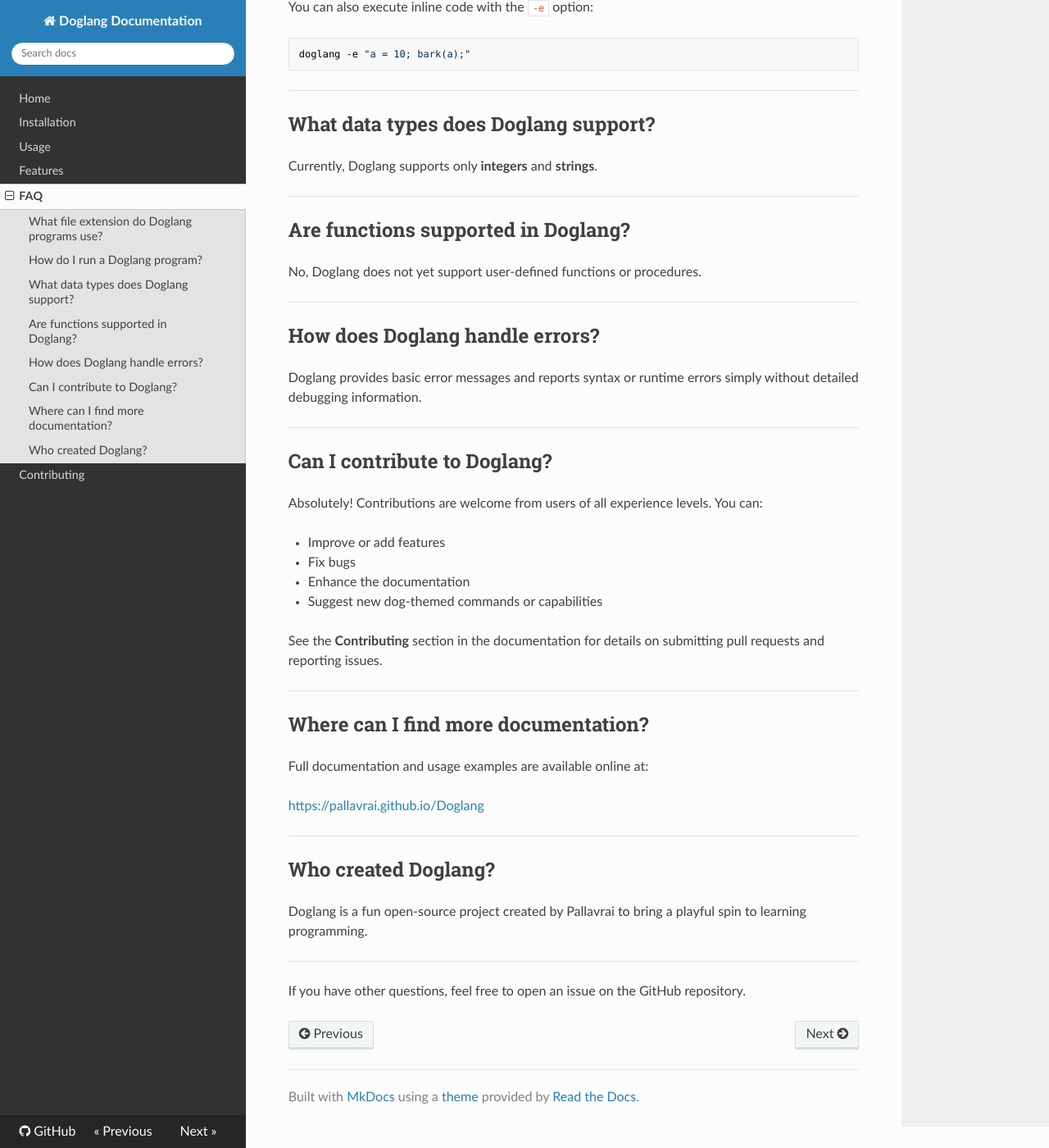
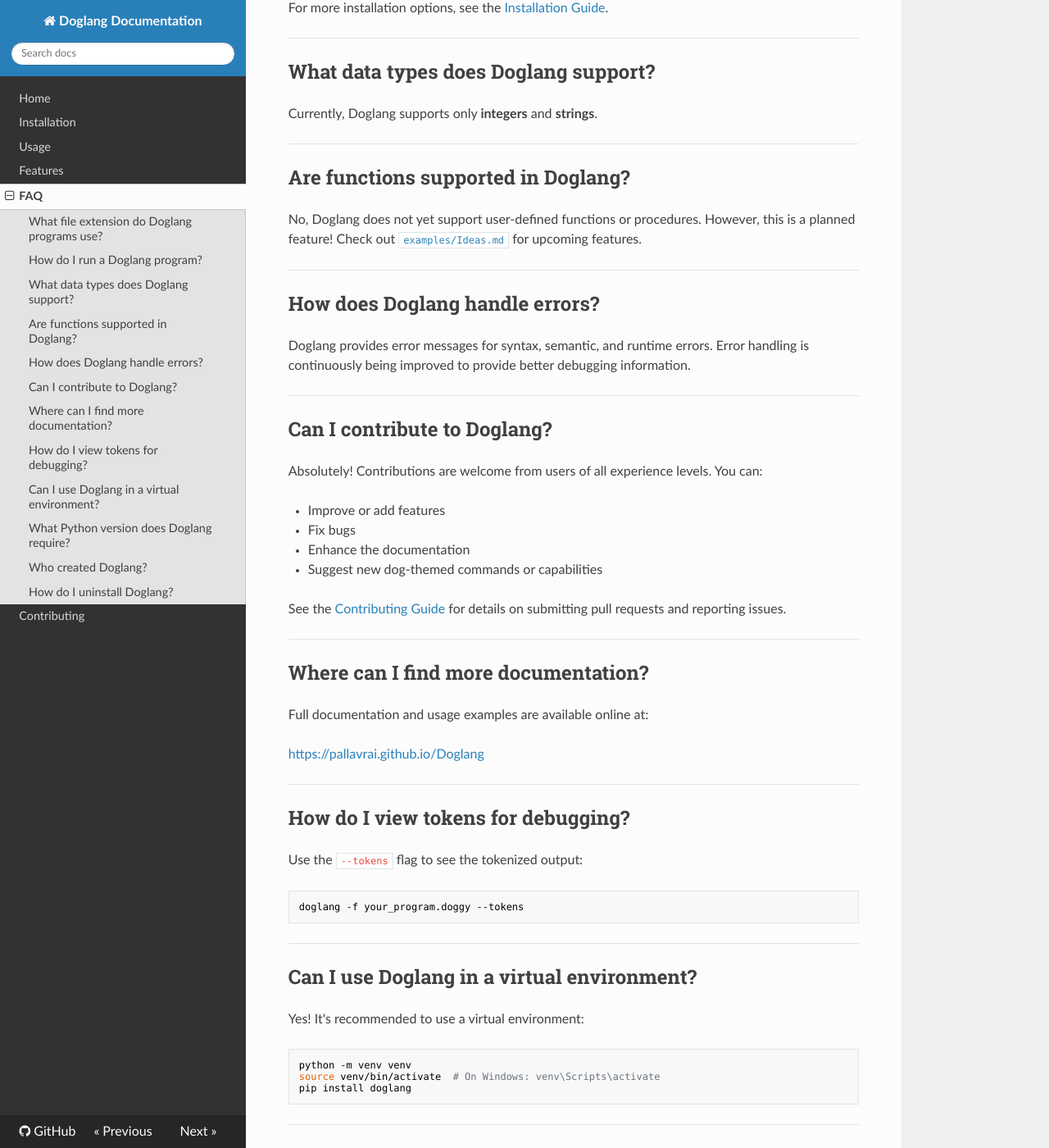
Before and after one commit to Pallavrai/Doglang, an MkDocs documentation site: the page built from docs/faq.md, in a window 1280 px wide and 1400 px high, scrolled down 582 px. Shown: the whole window at 82% size. Built offline with MkDocs 1.6.1, drawn with Linux system fonts in a browser that asks for light colours; nearby versions of some CDN libraries; some of the changed text lies outside the part shown.

Commit message:
Update FAQ and installation documentation for clarity and accuracy

````diff
--- a/docs/faq.md
+++ b/docs/faq.md
@@ -10,20 +10,17 @@
 
 ## How do I run a Doglang program?
 
-If Doglang is installed via PyPI, run:
+After installing Doglang, run:
 ```bash
 doglang -f your_program.doggy
-```
-
-If running from the cloned repository, use:
-```bash
-python doglang.py -f your_program.doggy
 ```
 
 You can also execute inline code with the `-e` option:
 ```bash
 doglang -e "a = 10; bark(a);"
 ```
+
+For more installation options, see the [Installation Guide](installation.md).
 
 ---
 
@@ -35,13 +32,13 @@
 
 ## Are functions supported in Doglang?
 
-No, Doglang does not yet support user-defined functions or procedures.
+No, Doglang does not yet support user-defined functions or procedures. However, this is a planned feature! Check out [`examples/Ideas.md`](https://github.com/Pallavrai/Doglang/blob/main/examples/Ideas.md) for upcoming features.
 
 ---
 
 ## How does Doglang handle errors?
 
-Doglang provides basic error messages and reports syntax or runtime errors simply without detailed debugging information.
+Doglang provides error messages for syntax, semantic, and runtime errors. Error handling is continuously being improved to provide better debugging information.
 
 ---
 
@@ -54,7 +51,7 @@
 - Enhance the documentation
 - Suggest new dog-themed commands or capabilities
 
-See the **Contributing** section in the documentation for details on submitting pull requests and reporting issues.
+See the [Contributing Guide](CONTRIBUTING.md) for details on submitting pull requests and reporting issues.
 
 ---
 
@@ -66,10 +63,45 @@
 
 ---
 
-## Who created Doglang?
+## How do I view tokens for debugging?
 
-Doglang is a fun open-source project created by Pallavrai to bring a playful spin to learning programming.
+Use the `--tokens` flag to see the tokenized output:
+```bash
+doglang -f your_program.doggy --tokens
+```
 
 ---
 
-If you have other questions, feel free to open an issue on the GitHub repository.
+## Can I use Doglang in a virtual environment?
+
+Yes! It's recommended to use a virtual environment:
+```bash
+python -m venv venv
+source venv/bin/activate  # On Windows: venv\Scripts\activate
+pip install doglang
+```
+
+---
+
+## What Python version does Doglang require?
+
+Doglang requires Python 3.6 or higher.
+
+---
+
+## Who created Doglang?
+
+Doglang is a fun open-source project created by Pallav Rai to bring a playful spin to learning programming and language design.
+
+---
+
+## How do I uninstall Doglang?
+
+Simply run:
+```bash
+pip uninstall doglang
+```
+
+---
+
+If you have other questions, feel free to open an issue on the [GitHub repository](https://github.com/Pallavrai/Doglang).
--- a/docs/installation.md
+++ b/docs/installation.md
@@ -28,11 +28,18 @@
 
 ---
 
-## Option 2: Clone from GitHub
+## Option 2: Install from GitHub Repository
 
-You can also clone the Doglang source repository to your local machine and run it directly.
+You can install Doglang directly from the GitHub repository.
 
-### Steps
+### Method A: Direct Install from GitHub
+
+Install directly using pip:
+```bash
+pip install git+https://github.com/Pallavrai/Doglang.git
+```
+
+### Method B: Clone and Install Locally
 
 1. Clone the repository:
 ```bash
@@ -41,32 +48,36 @@
 
 2. Change into the project directory:
 ```bash
-cd Doglang
+cd doglang
 ```
 
-3. (Optional) It is recommended to use a Python virtual environment:
+3. Install the package:
 ```bash
-python -m venv venv
-source venv/bin/activate # On Windows use venv\Scripts\activate
+pip install .
 ```
 
-4. Install required dependencies:
+**For development (editable install):**
 ```bash
-pip install -r requirements.txt
+pip install -e .
+```
+
+This allows you to make changes to the source code and see them reflected immediately without reinstalling.
+
+### Verify Installation
+
+After installation, verify it works:
+```bash
+doglang --help
 ```
 
 ---
 
 ## Running Doglang Programs
 
+Once installed (via any method above), use the `doglang` command:
+
 ### Running a program from a file
 
-If you cloned the repo, run:
-```bash
-python doglang.py -f your_program.doggy
-```
-
-If installed via PyPI:
 ```bash
 doglang -f your_program.doggy
 ```
@@ -74,29 +85,119 @@
 ### Running code directly from command line
 
 Execute inline commands:
+```bash
+doglang -e "a = 10; bark(a);"
+```
 
-If cloned:
+### Example with sample files
+
+Try the included examples:
 ```bash
-python doglang.py -e "a = 10; bark(a);"
+doglang -f examples/prog1.doggy
+doglang -f examples/conditions.doggy
 ```
 
 ---
 
 ## Additional Options
 
-- To see the tokens generated from your code (for debugging):
+### View Tokens (for debugging)
+
+To see the tokens generated from your code:
 ```bash
 doglang -f your_program.doggy --tokens
+```
+
+### Help Command
+
+View all available options:
+```bash
+doglang --help
+```
+
+---
+
+## Using a Virtual Environment (Recommended)
+
+It's good practice to use a virtual environment:
+
+```bash
+# Create virtual environment
+python -m venv venv
+
+# Activate it
+# On macOS/Linux:
+source venv/bin/activate
+# On Windows:
+venv\Scripts\activate
+
+# Install Doglang
+pip install doglang
+# OR install from local clone
+pip install .
+
+# When done, deactivate
+deactivate
+```
+
+---
+
+## Troubleshooting
+
+### Command Not Found
+
+If `doglang` command is not found after installation:
+
+1. Make sure pip's bin directory is in your PATH
+2. Try using the full path:
+   ```bash
+   python -m doglang.cli -f your_program.doggy
+   ```
+
+3. Or reinstall with:
+   ```bash
+   pip install --force-reinstall doglang
+   ```
+
+### Permission Errors
+
+On some systems, you might need to use `pip install --user`:
+```bash
+pip install --user doglang
+```
+
+Or use `sudo` (not recommended):
+```bash
+sudo pip install doglang
+```
+
+### Import Errors
+
+If you get import errors, ensure you're in the correct directory and the package is properly installed:
+```bash
+pip show doglang  # Check if installed
+pip install --upgrade doglang  # Upgrade to latest version
 ```
 
 ---
 
 ## Notes
 
-- Doglang source files use the `.doggy` extension.
-- Make sure your Python environment is set up correctly for the above commands to work.
-- If you encounter issues, check your Python and pip versions or raise an issue in the GitHub repo.
+- Doglang source files use the `.doggy` extension
+- Make sure your Python version is 3.6 or higher: `python --version`
+- The `doglang` command is available globally after installation
+- No need to run `python doglang.py` - that file doesn't exist as an entry point
+- If you encounter issues, check your Python and pip versions or raise an issue in the [GitHub repo](https://github.com/Pallavrai/Doglang)
 
 ---
 
-Enjoy coding with Doglang!
+## Uninstalling
+
+To remove Doglang:
+```bash
+pip uninstall doglang
+```
+
+---
+
+Enjoy coding with Doglang! 🐾
````
Also changed, not shown: other parts of docs/installation.md (+1 -1 lines).
